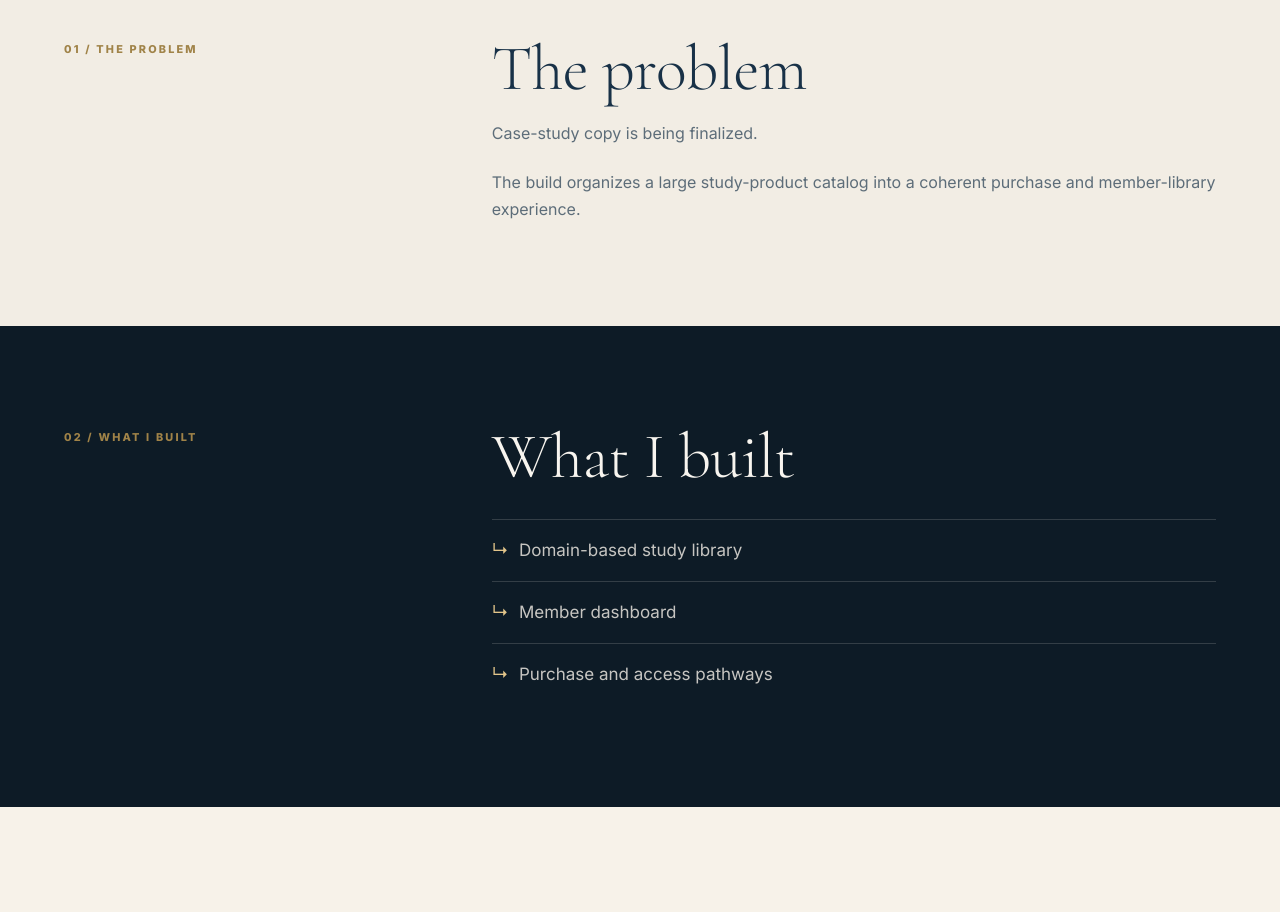
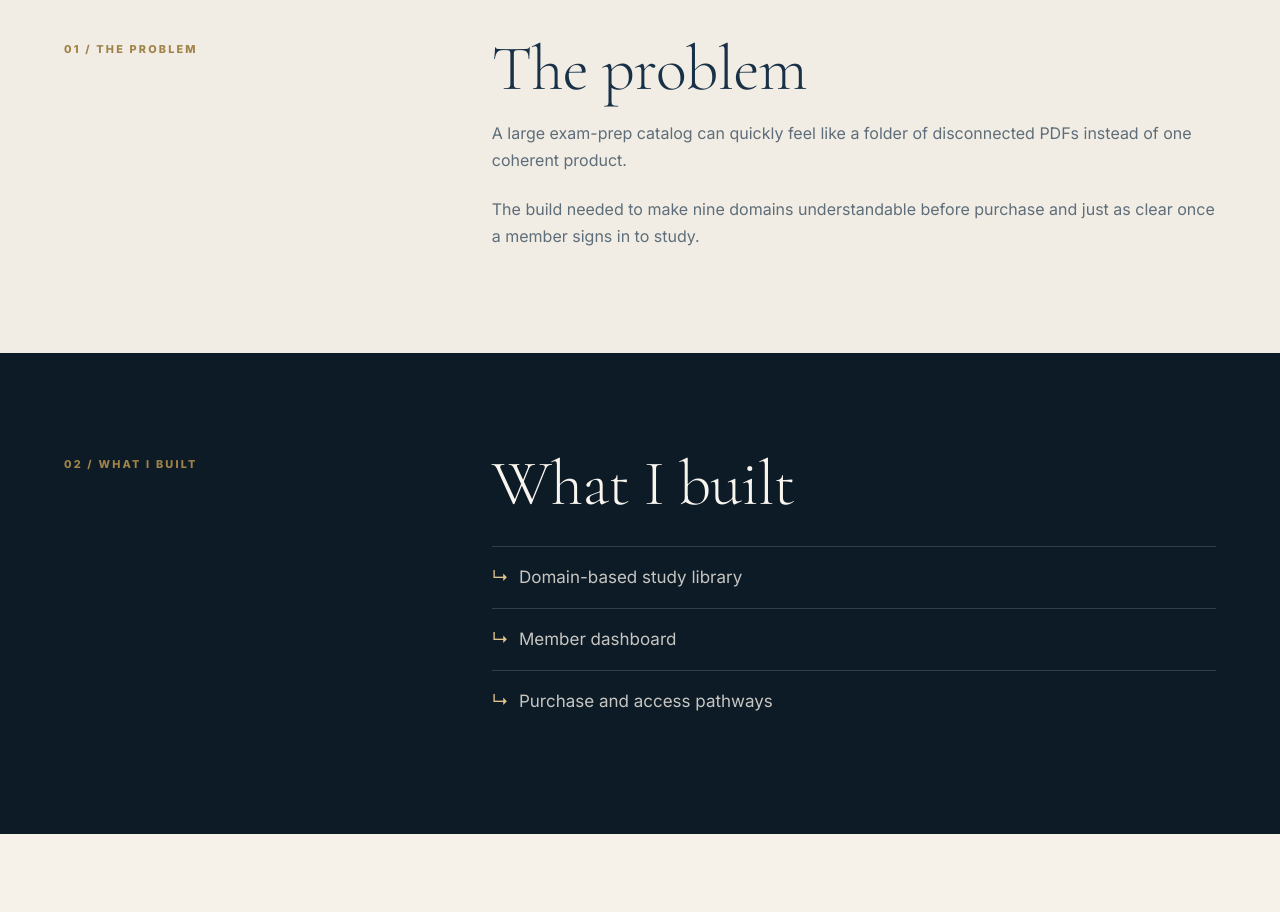
Before and after one commit to kstring00/legendary-octo-palm-tree, a Next.js app: page /work/bcba-prep in a window 1280 px wide. Shown: the part 1360-2272 px from the top of the page. Built offline with nearby package versions, Linux system fonts and the light colour scheme.

Commit message:
Add compact case study approach copy

```diff
--- a/app/data/projects.ts
+++ b/app/data/projects.ts
@@ -19,6 +19,7 @@ export type Project = {
   liveUrl: string | null;
   problem: string[];
   features: string[];
+  approach: string;
   year: string;
   clientType: string;
 };
@@ -42,14 +43,15 @@ export const projects: Project[] = [
     ],
     liveUrl: "https://texasabacenterscg.com/",
     problem: [
-      "Case-study copy is being finalized.",
-      "The project centers on making support resources and next steps easier for families to navigate.",
+      "Families looking for autism support can end up piecing together providers, parent resources, and next steps across too many places.",
+      "The site needed to reduce that search burden and make the next useful action obvious without making the experience feel clinical or overwhelming.",
     ],
     features: [
       "Clear support pathways",
       "Family-focused resource navigation",
       "Responsive, accessible interface",
     ],
+    approach: "I organized the experience around the decisions a family is actually trying to make, not around internal service categories. The interface keeps guidance direct, local, and easy to scan so visitors can move forward without decoding the site first.",
     year: "2026",
     clientType: "ABA / autism support",
   },
@@ -81,14 +83,15 @@ export const projects: Project[] = [
     ],
     liveUrl: null,
     problem: [
-      "Case-study copy is being finalized.",
-      "The build organizes a large study-product catalog into a coherent purchase and member-library experience.",
+      "A large exam-prep catalog can quickly feel like a folder of disconnected PDFs instead of one coherent product.",
+      "The build needed to make nine domains understandable before purchase and just as clear once a member signs in to study.",
     ],
     features: [
       "Domain-based study library",
       "Member dashboard",
       "Purchase and access pathways",
     ],
+    approach: "I treated the nine domains as one visual library system with a consistent hierarchy from storefront to member access. The goal was to make the volume of material feel organized and premium without adding friction to finding the next thing to study.",
     year: "2026",
     clientType: "Exam prep · licensing",
   },
@@ -110,14 +113,15 @@ export const projects: Project[] = [
     ],
     liveUrl: null,
     problem: [
-      "Case-study copy is being finalized.",
-      "The experience is designed to make storage options easier to understand and compare.",
+      "Storage customers often arrive knowing what they need to store, but not which unit type or size matches it.",
+      "The site needed to turn that uncertainty into a simple decision path while keeping pricing, access, and facility information easy to reach.",
     ],
     features: [
       "Storage-focused information architecture",
       "Responsive customer journey",
       "Clear conversion pathways",
     ],
+    approach: "I led with the storage-type decision and paired straightforward guidance with strong facility imagery so the site answers the practical question first. From there, the experience narrows toward size, availability, and the action the customer is ready to take.",
     year: "2025",
     clientType: "Self storage",
   },
```
